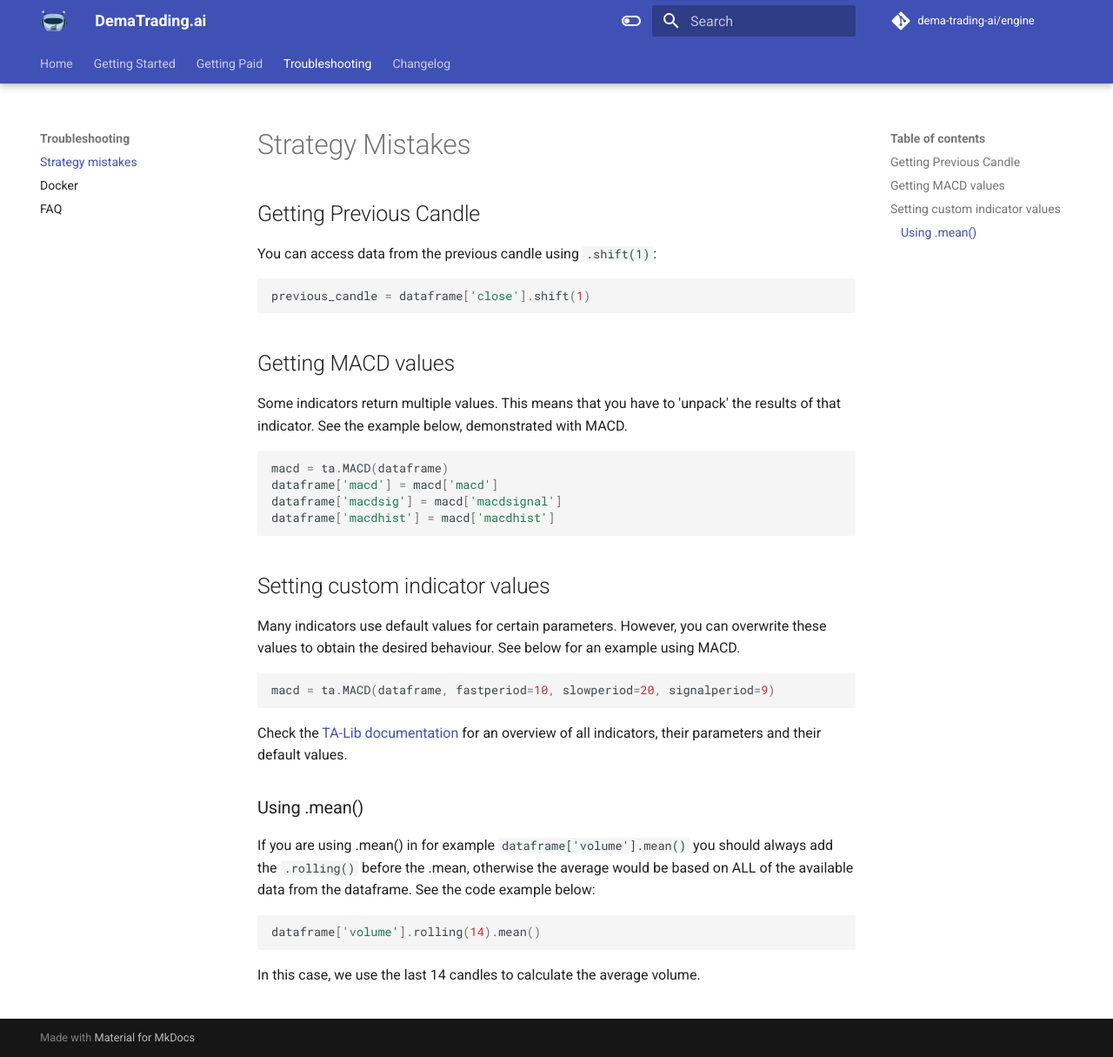
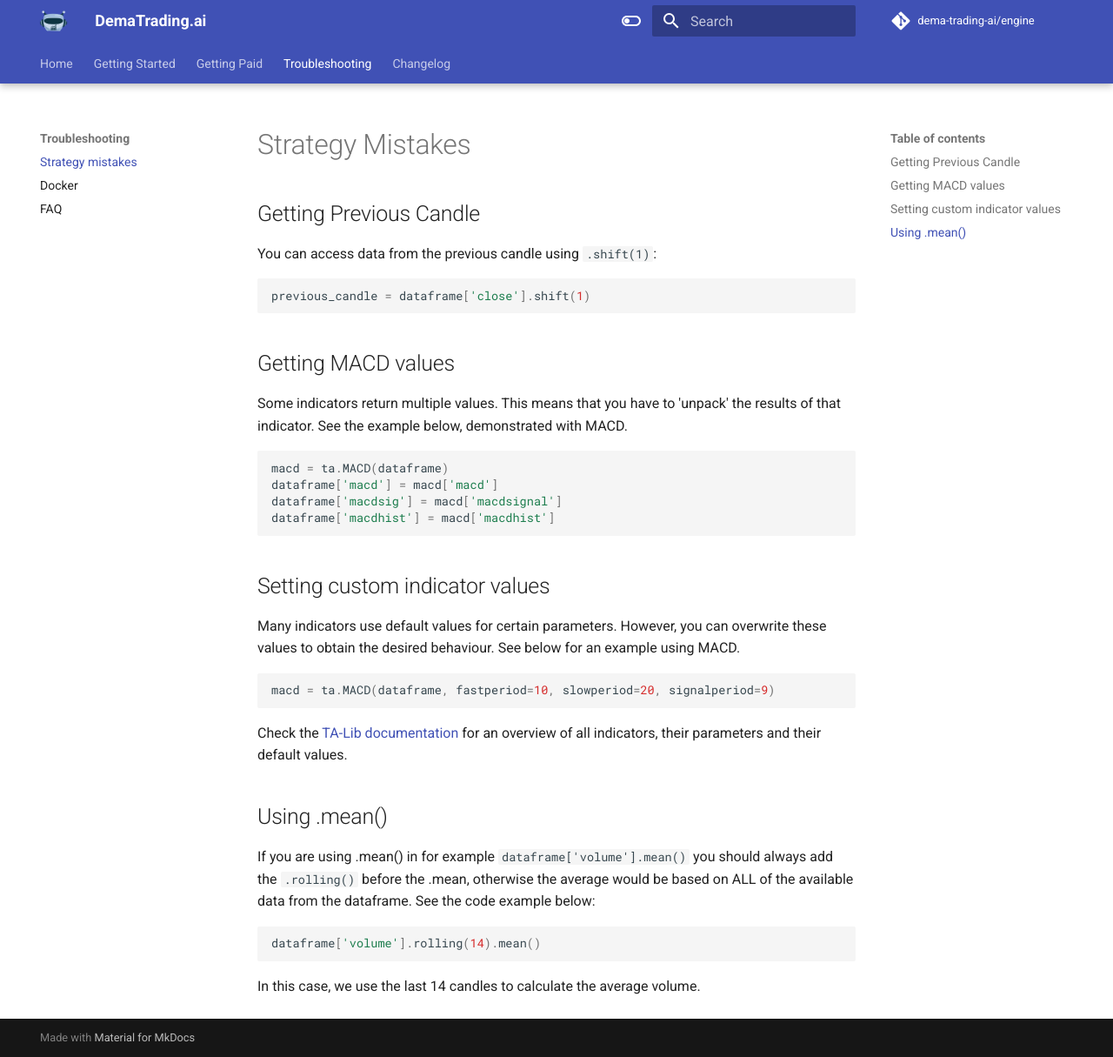
Before and after one commit to dema-trading-ai/docs, an MkDocs documentation site: the page built from docs/troubleshooting/mistakes.md, in a window 1280 px wide and 1215 px high. Shown: the whole window at 87% size. Built offline with MkDocs 1.6.1 and Material for MkDocs 9.7.7, drawn with Linux system fonts in a browser that asks for light colours; comment, search, counter and statistics services are not loaded.

````diff
--- a/docs/troubleshooting/mistakes.md
+++ b/docs/troubleshooting/mistakes.md
@@ -25,7 +25,7 @@ macd = ta.MACD(dataframe, fastperiod=10, slowperiod=20, signalperiod=9)
 Check the [TA-Lib documentation](https://mrjbq7.github.io/ta-lib/func_groups/momentum_indicators.html) for an overview of
 all indicators, their parameters and their default values.
 
-### Using .mean()
+## Using .mean()
 If you are using .mean() in for example ``dataframe['volume'].mean()`` you should always add the ``.rolling()`` before the .mean, otherwise the average would be based on ALL of the available data from the dataframe. See the code example below:
 ```python
 dataframe['volume'].rolling(14).mean()
````
